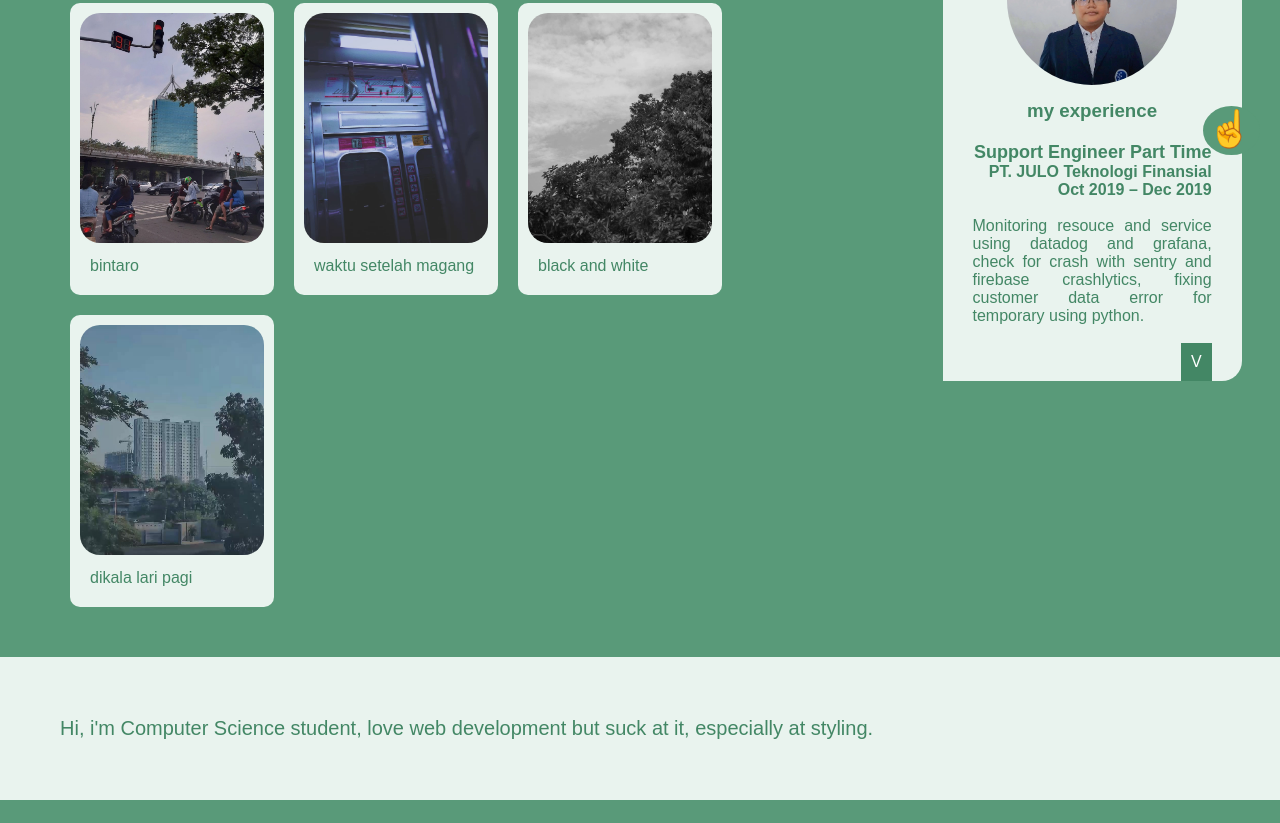
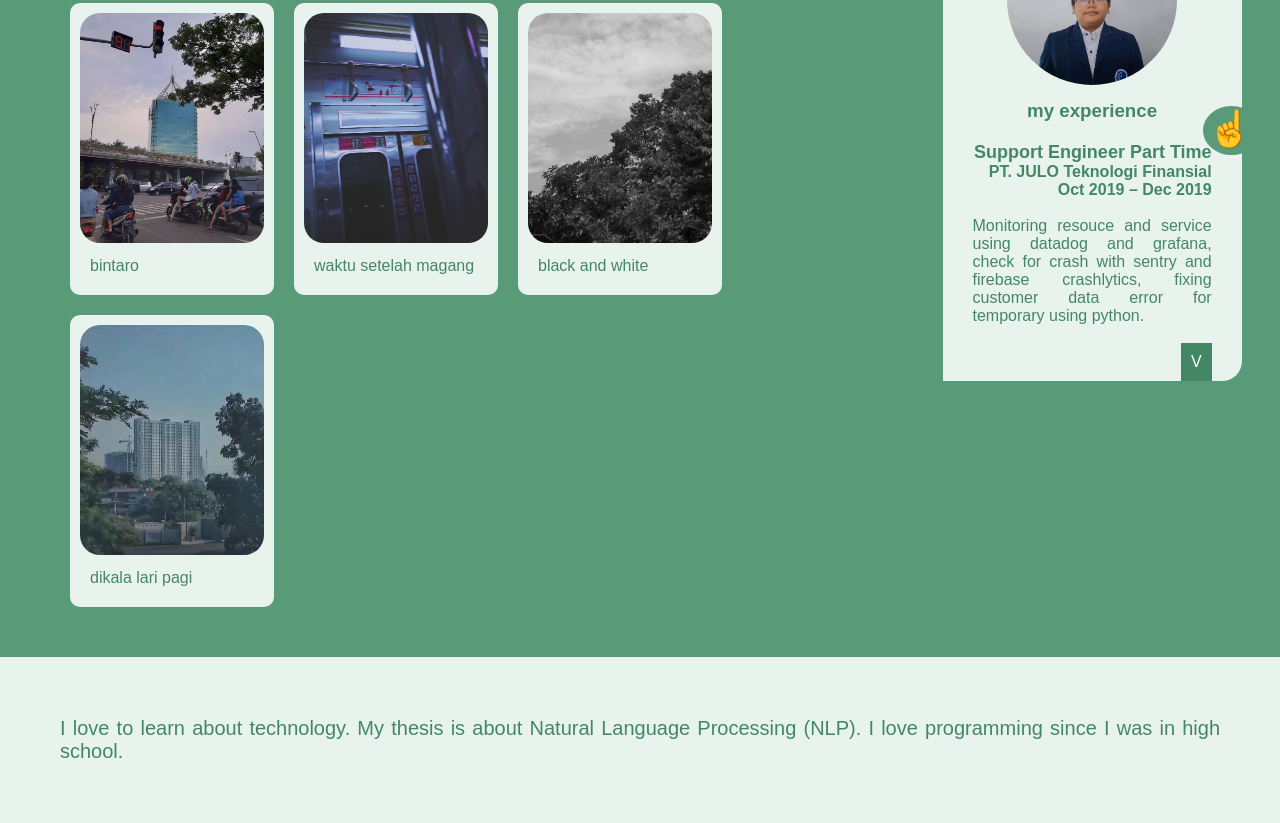
Before and after one commit to rezasetiabudi/native_personal_web, a plain HTML site: page index.html in a window 1280 px wide. Shown: the part 615-1438 px from the top of the page. Before the commit the page ends 1415 px from the top, so only its background shows below. Drawn offline with Linux system fonts and the light colour scheme.

Commit message:
fix word

```diff
--- a/index.html
+++ b/index.html
@@ -50,7 +50,7 @@
 
     <footer id="footer">
         <div class="footerBanner">
-            <P>Hi, i'm Computer Science student, love web development but suck at it, especially at styling.</P>
+            <P>I love to learn about technology. My thesis is about Natural Language Processing (NLP). I love programming since I was in high school.</P>
         </div>
     </footer>
 
```
